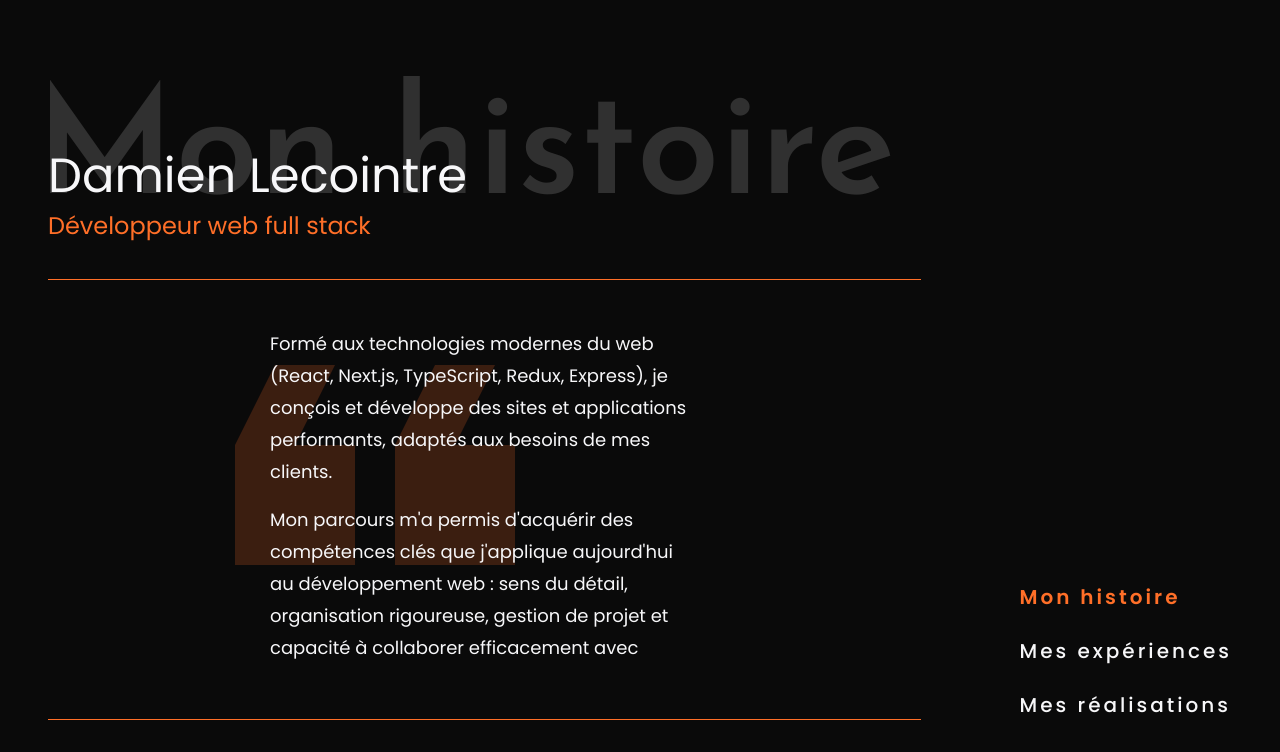
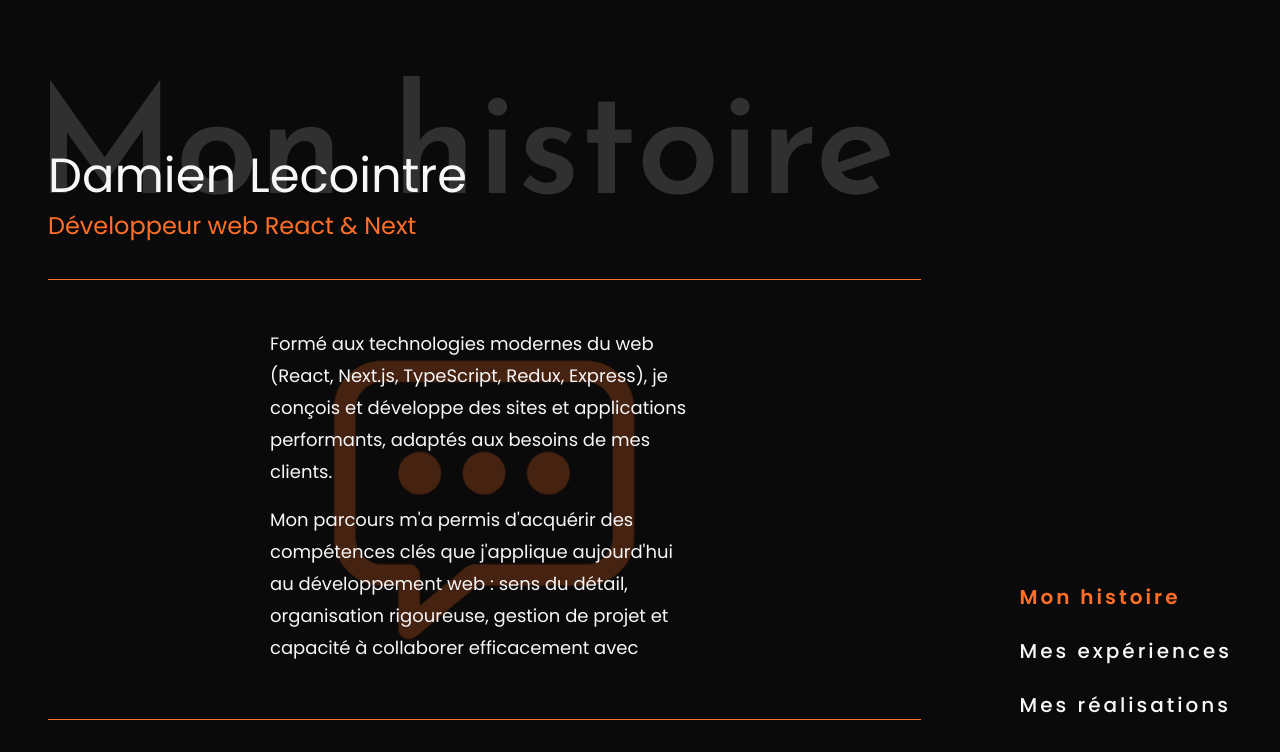
Before and after one commit to DamienLecointre/Portfolio-Frontend, a Next.js app: page /mon-histoire in a window 1280 px wide. Shown: the top 752 px of the page. Built offline with nearby package versions, Linux system fonts and the light colour scheme.

Commit message:
icon on history page updated + full stack remove & react next added

```diff
--- a/src/app/mon-histoire/page.tsx
+++ b/src/app/mon-histoire/page.tsx
@@ -7,7 +7,7 @@ import LineDivider from "@/components/ui/LineDivider";
 import StorytellingData from "@/components/sections/storytelling/StorytellingData";
 import Header from "@/components/layout/Header";
 
-import { MdFormatQuote } from "react-icons/md";
+import { IoChatboxEllipsesOutline } from "react-icons/io5";
 
 import styles from "@/styles/pages/SitePageSetup.module.scss";
 
@@ -23,9 +23,7 @@ function HistoirePage() {
         <PageTitle dynamicTitle="Mon histoire" location="history" />
         <LineDivider lineDivider="lineTopDivider" />
         <div className={styles.txtContainer}>
-          <MdFormatQuote
-            className={`${styles.quoteIcon} ${styles.quoteIconTop}`}
-          />
+          <IoChatboxEllipsesOutline className={styles.quoteIcon} />
           <StorytellingData />
         </div>
         <LineDivider />
--- a/src/components/sections/loading/IntroductionTxt.tsx
+++ b/src/components/sections/loading/IntroductionTxt.tsx
@@ -6,7 +6,7 @@ import styles from "@/styles/components/sections/loading/IntroductionTxt.module.
 
 const sentences = [
   ["Je m'appelle", "Damien Lecointre"],
-  ["Je suis", "Développeur web full stack"],
+  ["Je suis", "Développeur web React & Next"],
   ["Bienvenue sur", "mon portfolio"],
 ];
 
--- a/src/components/ui/PageTitle.tsx
+++ b/src/components/ui/PageTitle.tsx
@@ -32,7 +32,7 @@ function PageTitle({ dynamicTitle, location }: PageTitleProps) {
               : styles.functionTitle
           }`}
         >
-          Développeur web full stack
+          Développeur web React & Next
         </span>
       </h1>
       <h2
--- a/src/styles/pages/SitePageSetup.module.scss
+++ b/src/styles/pages/SitePageSetup.module.scss
@@ -31,28 +31,21 @@
 
 .quoteIcon {
   position: absolute;
-  // position: relative;
-  font-size: 30em;
+  height: 100%;
+  width: 100%;
   color: $color-accent;
+  top: 50%;
+  left: 50%;
   opacity: 0;
   z-index: 0;
+  transform: translate(-50%,-50%);
   @include showElementOpacity1;
 }
 
 @keyframes showElementOpacity1 {
   to {
-    opacity: .2;
+    opacity: .25;
   }
-}
-
-.quoteIconTop {
-  top: -30%;
-  left: 10%;
-  transform: rotate(180deg);
-}
-
-.storytellingDataContainer {
-  @include fullParentSize;
 }
 
 // ---------------------------------------------------------
```
